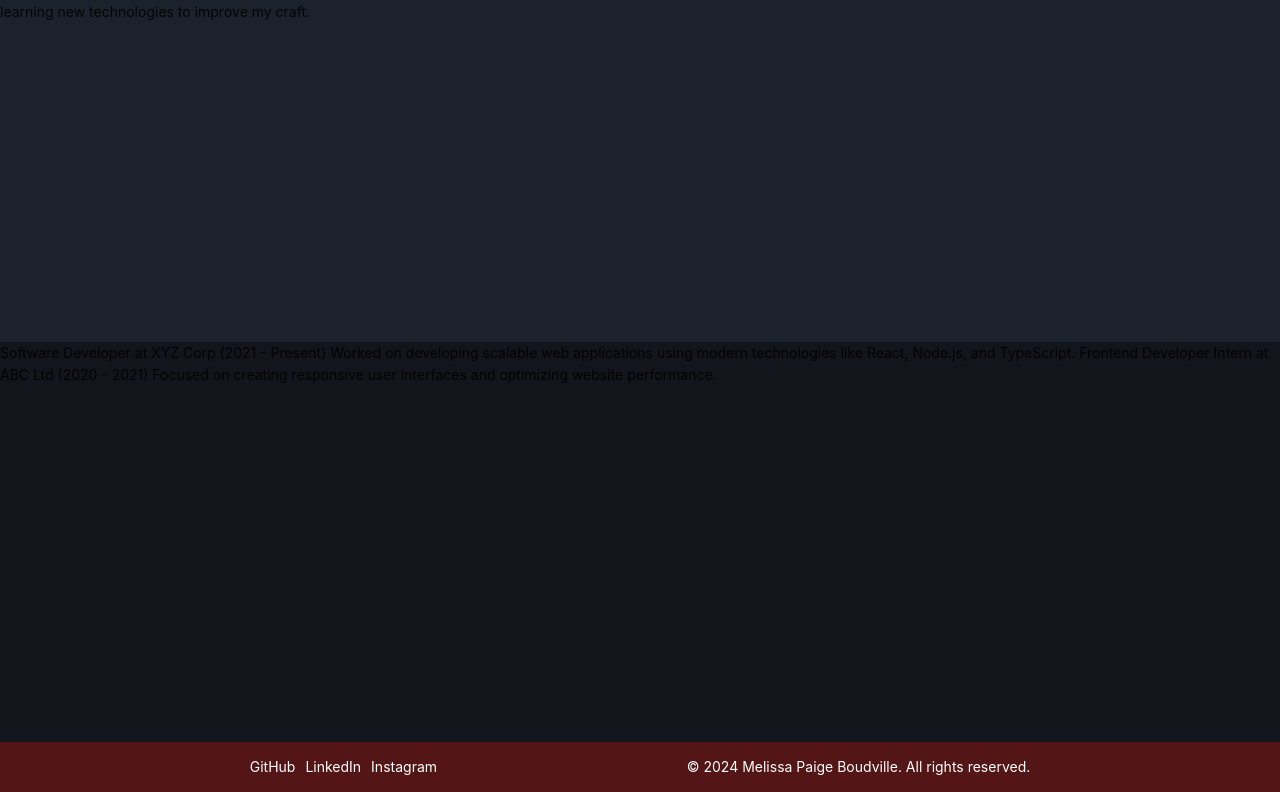
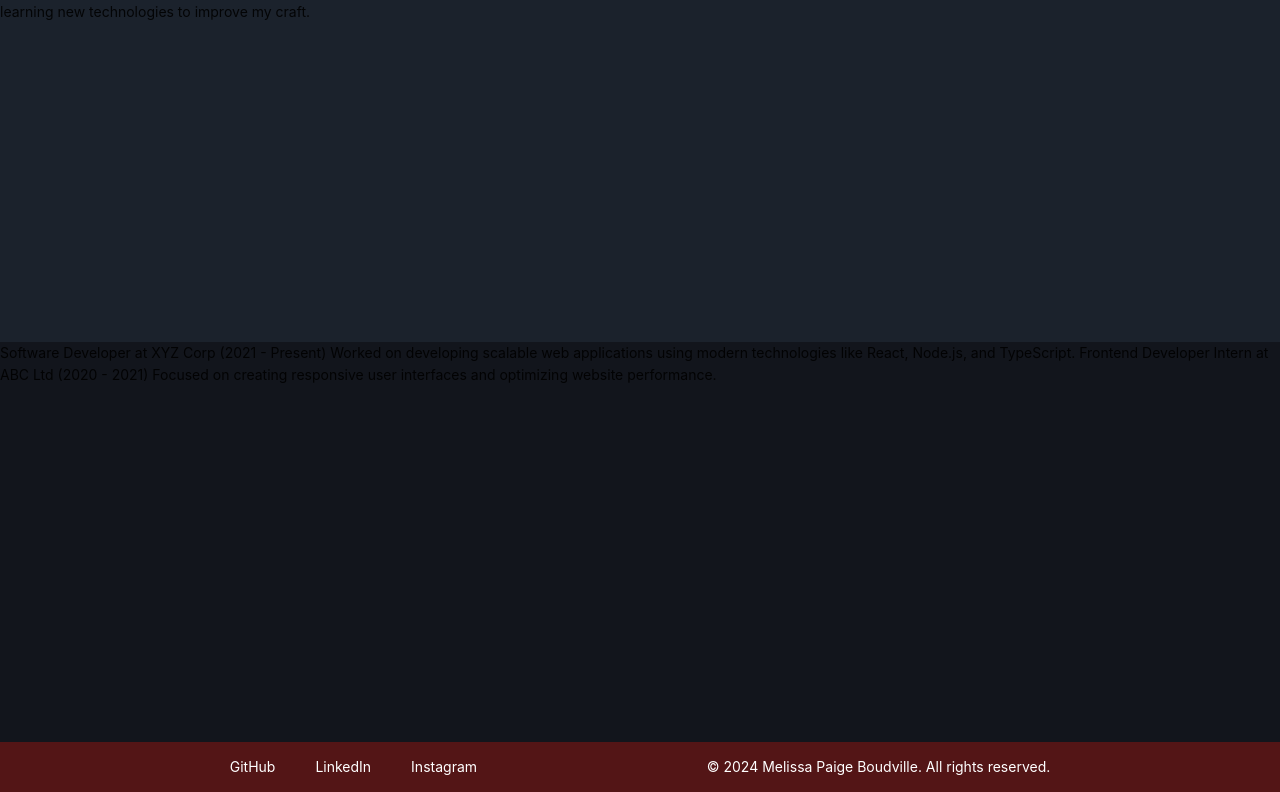
Before and after one commit to MPB2000/melissa-portfolio-v1, a Next.js app: page / in a window 1280 px wide. Shown: the part 508-1300 px from the top of the page. Built offline with nearby package versions, Linux system fonts and the light colour scheme; what @ant-design/nextjs-registry would draw is missing.

Commit message:
chore/change title
Change title and change div to Flex

```diff
--- a/src/app/layout.tsx
+++ b/src/app/layout.tsx
@@ -2,8 +2,8 @@ import type { Metadata } from "next";
 import { AntdRegistry } from "@ant-design/nextjs-registry";
 
 export const metadata: Metadata = {
-  title: "Create Next App",
-  description: "Generated by create next app",
+  title: "Melissa's Portfolio",
+  description: "Inspired By My Love",
 };
 
 export default function RootLayout({
@@ -12,7 +12,7 @@ export default function RootLayout({
   children: React.ReactNode;
 }>) {
   return (
-    <html lang="en" suppressHydrationWarning style={{}}>
+    <html lang="en" suppressHydrationWarning>
       <body
         style={{
           boxSizing: "border-box",
--- a/src/components/Footer/index.tsx
+++ b/src/components/Footer/index.tsx
@@ -14,7 +14,7 @@ export const Footer = () => {
         background: Colors.MAROON,
       }}
     >
-      <div style={{ display: "flex", gap: 10 }}>
+      <Flex style={{ gap: 40 }}>
         <Link
           href="https://github.com/MPB2000"
           target="_blank"
@@ -39,7 +39,7 @@ export const Footer = () => {
         >
           Instagram
         </Link>
-      </div>
+      </Flex>
       <Text style={{ color: "#fff" }}>
         &copy; {new Date().getFullYear()} Melissa Paige Boudville. All rights
         reserved.
```
